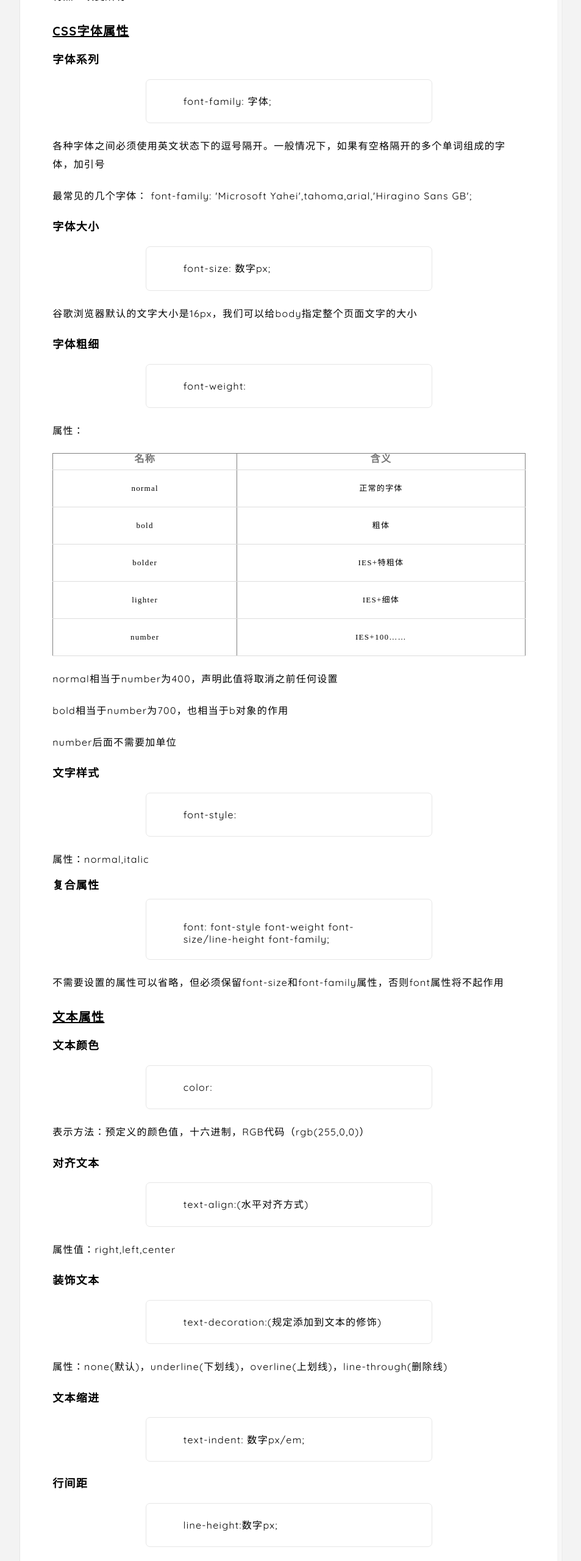
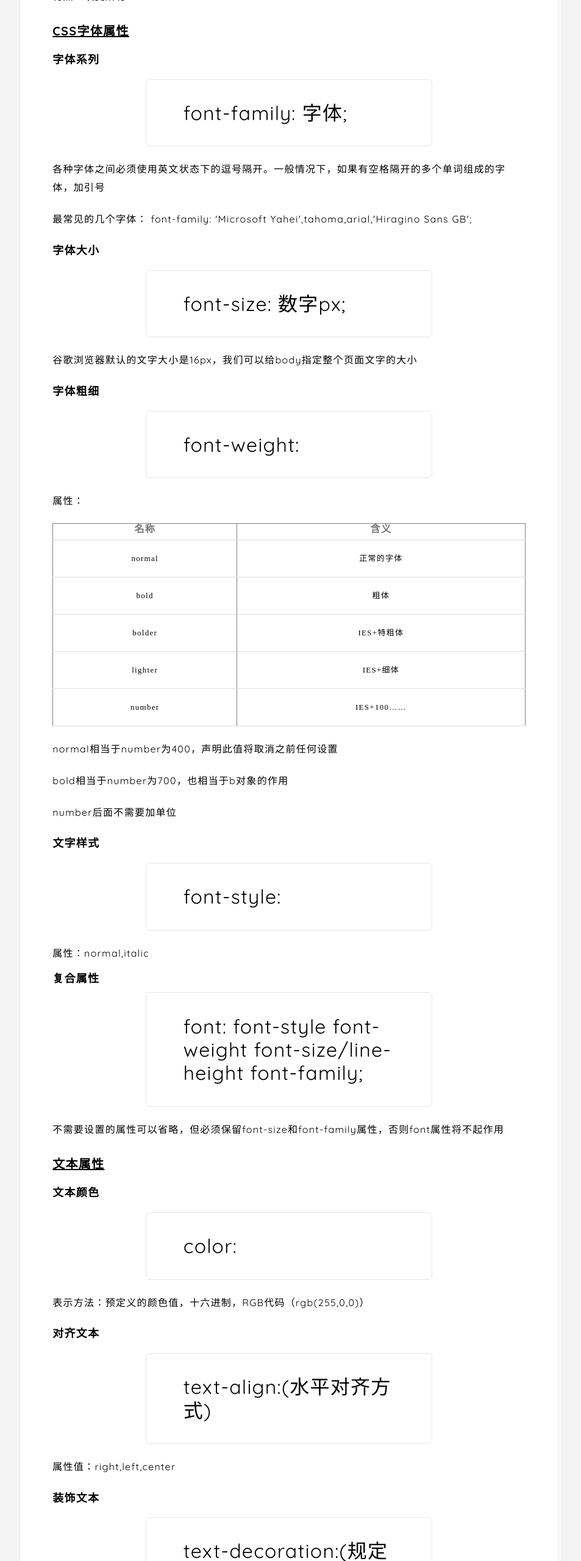
Before and after one commit to jiucheng120/jiucheng120.github.io, a plain HTML site: page blogs/2021/2021-2/2021-2-4-css层叠样式表.html in a window 1280 px wide. Shown: the part 2560-5120 px from the top of the page at 61% size, without its empty margins (282-1235 px from the left). Drawn offline with Linux system fonts and the light colour scheme; some packages are replaced by stand-ins of ours; a script that the page names is missing; files whose address does not match are found by name.

Commit message:
Update 2021-2-4-css层叠样式表.html

```diff
--- a/blogs/2021/2021-2/2021-2-4-css层叠样式表.html
+++ b/blogs/2021/2021-2/2021-2-4-css层叠样式表.html
@@ -221,19 +221,19 @@
                                     <p>特点：改变所有</p>
                                     <h3><u>CSS字体属性</u></h3>
                                     <h4>字体系列</h4>
-                                    <blockquote style="height: 10px;">
-                                    <p style="font-size: 16px;line-height: 1px;">font-family: 字体;</p>
+                                    <blockquote>
+                                    <p>font-family: 字体;</p>
                                     </blockquote>
                                     <p>各种字体之间必须使用英文状态下的逗号隔开。一般情况下，如果有空格隔开的多个单词组成的字体，加引号</p>
                                     <p>最常见的几个字体： font-family: 'Microsoft Yahei',tahoma,arial,'Hiragino Sans GB';</p>
                                     <h4>字体大小</h4>
-                                    <blockquote style="height: 10px;">
-                                    <p style="font-size: 16px;line-height: 1px;">font-size: 数字px;</p>
+                                    <blockquote>
+                                    <p>font-size: 数字px;</p>
                                     </blockquote>
                                     <p>谷歌浏览器默认的文字大小是16px，我们可以给body指定整个页面文字的大小</p>
                                     <h4>字体粗细</h4>
-                                    <blockquote style="height: 10px;">
-                                    <p style="font-size: 16px;line-height: 1px;">font-weight:</p>
+                                    <blockquote>
+                                    <p>font-weight:</p>
                                     </blockquote>
                                     <p>属性：</p>
                                     <table border="1">
@@ -270,38 +270,38 @@
                                     <p>bold相当于number为700，也相当于b对象的作用</p>
                                     <p>number后面不需要加单位</p>
                                     <h4>文字样式</h4>
-                                    <blockquote style="height: 10px;">
-                                    <p  style="font-size: 16px;line-height: 1px;">font-style:</p>
+                                    <blockquote>
+                                    <p>font-style:</p>
                                     </blockquote>
                                     <p>属性：normal,italic</p>
                                     <h4 style="line-height: 1px;">复合属性</h4>
-                                    <blockquote style="height: 100px;">
-                                    <p style="font-size: 16px;line-height: 20px;">font: font-style font-weight font-size/line-height font-family;</p>
+                                    <blockquote>
+                                    <p>font: font-style font-weight font-size/line-height font-family;</p>
                                     </blockquote>
                                     <p>不需要设置的属性可以省略，但必须保留font-size和font-family属性，否则font属性将不起作用</p>
                                     <h3><u>文本属性</u></h3>
                                     <h4>文本颜色</h4>
-                                    <blockquote style="height: 10px;">
-                                    <p style="font-size: 16px;line-height: 1px;">color:</p>
+                                    <blockquote>
+                                    <p>color:</p>
                                     </blockquote>
                                     <p>表示方法：预定义的颜色值，十六进制，RGB代码（rgb(255,0,0)）</p>
                                     <h4>对齐文本</h4>
-                                    <blockquote style="height: 10px;">
-                                    <p style="font-size: 16px;line-height: 1px;">text-align:(水平对齐方式)</p>
+                                    <blockquote>
+                                    <p>text-align:(水平对齐方式)</p>
                                     </blockquote>
                                     <p>属性值：right,left,center</p>
                                     <h4>装饰文本</h4>
-                                    <blockquote style="height: 10px;">
-                                    <p style="font-size: 16px;line-height: 1px;">text-decoration:(规定添加到文本的修饰)</p>
+                                    <blockquote>
+                                    <p>text-decoration:(规定添加到文本的修饰)</p>
                                     </blockquote>
                                     <p>属性：none(默认)，underline(下划线)，overline(上划线)，line-through(删除线)</p>
                                     <h4>文本缩进</h4>
-                                    <blockquote style="height: 10px;">
-                                    <p style="font-size: 16px;line-height: 1px;">text-indent: 数字px/em;</p>
+                                    <blockquote>
+                                    <p>text-indent: 数字px/em;</p>
                                     </blockquote>
                                     <h4>行间距</h4>
-                                    <blockquote style="height: 10px;">
-                                    <p style="font-size: 16px;line-height: 1px;">line-height:数字px;</p>
+                                    <blockquote>
+                                    <p>line-height:数字px;</p>
                                     </blockquote>
                                     <p>行间距包括上间距，文本高度，下间距</p>
                                     <h3><u>CSS的引入方式</u></h3>
@@ -311,8 +311,8 @@
                                     <p><strong>行内样式表</strong></p>
                                     <p><strong>外部样式表</strong></p>
                                     <p>须在html页面中，使用&lt;link&gt;标签引入这个文件</p>
-                                    <blockquote style="height: 10px;">
-                                    <p style="font-size: 16px; line-height: 8px; text-indent: -6px;">&lt;link rel="stylesheet" href="css文件路径"&gt;</p>
+                                    <blockquote>
+                                    <p>&lt;link rel="stylesheet" href="css文件路径"&gt;</p>
                                     </blockquote>
                                      </div>
                                     </div>
```
